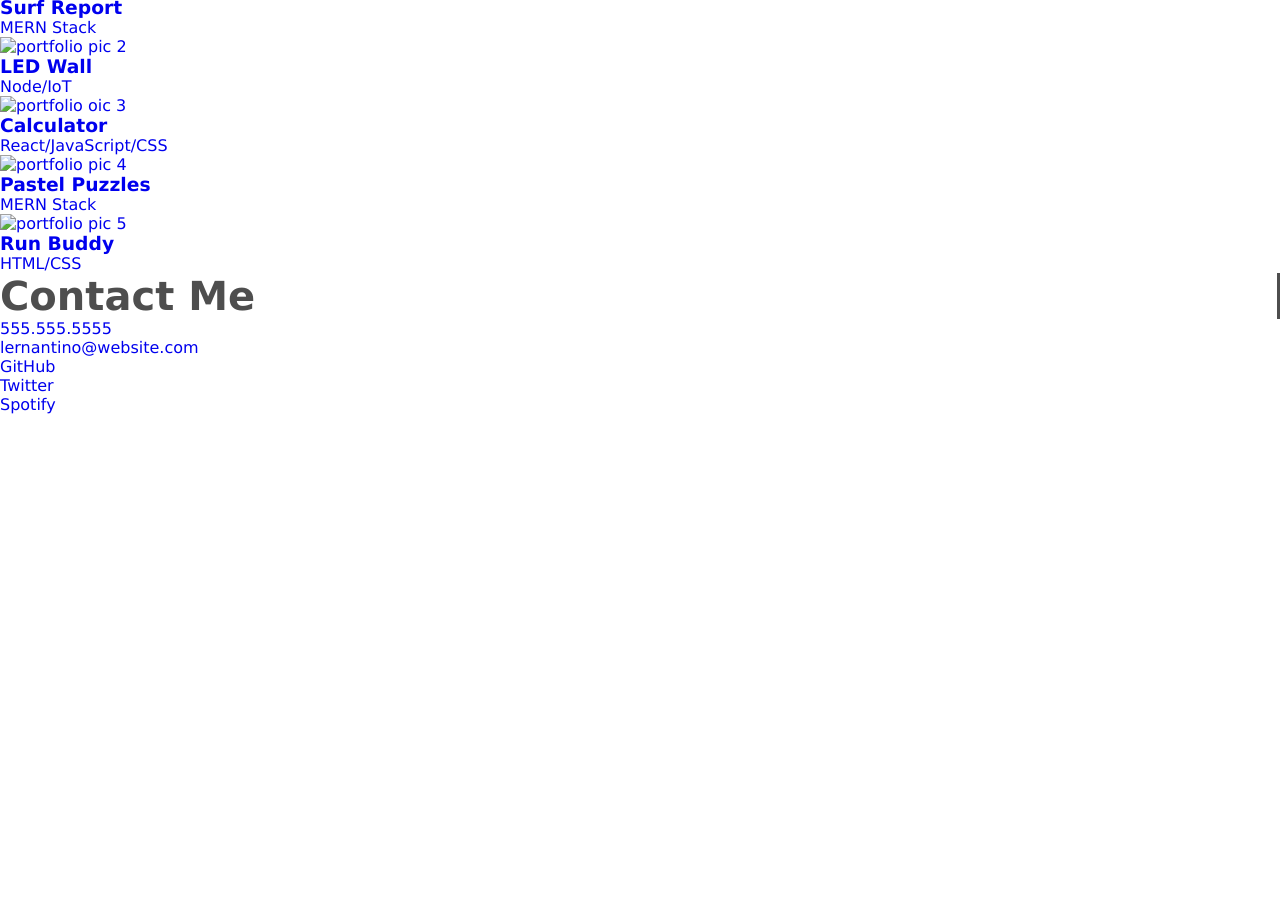
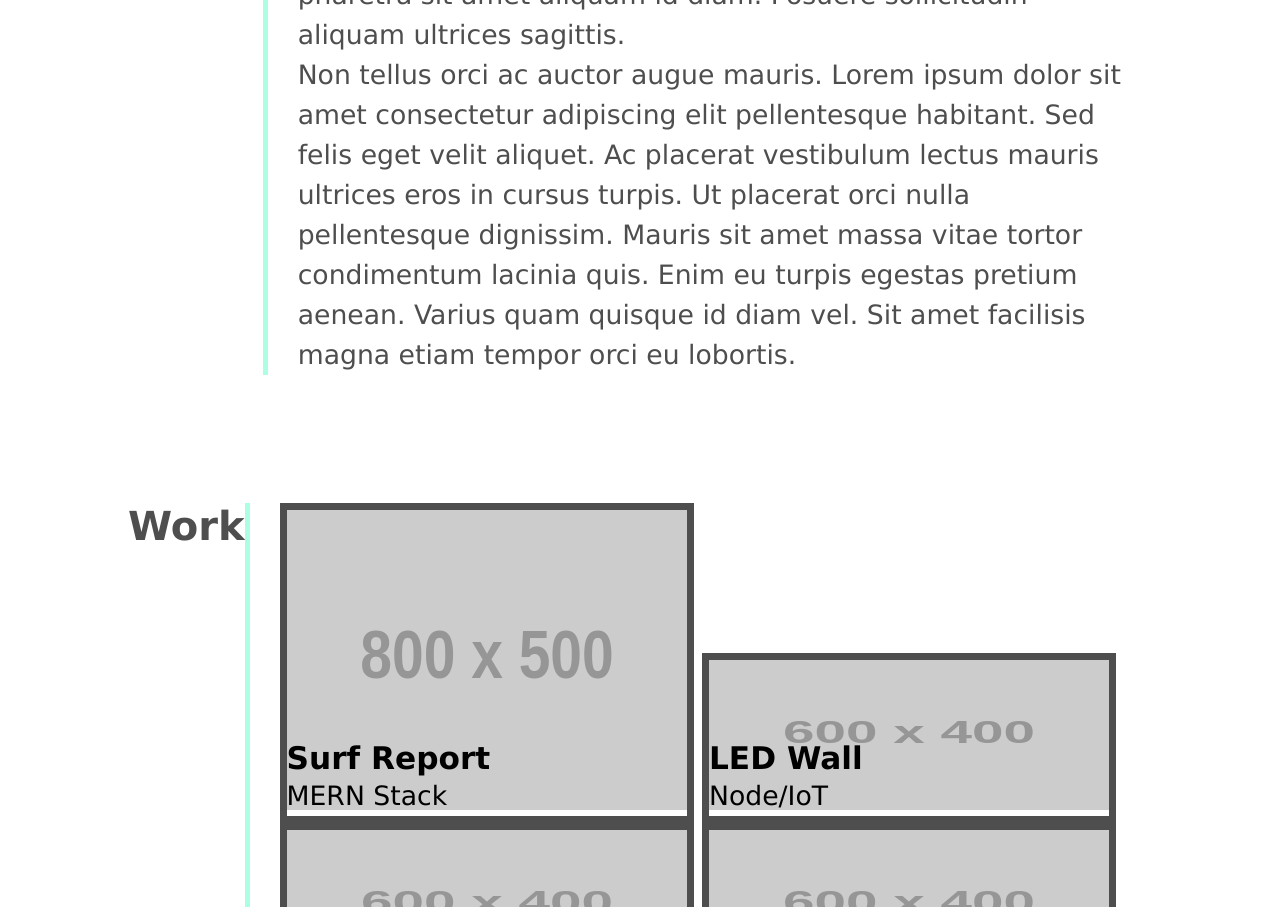
Before and after one commit to jabrams513/JA-Professional-Portfolio, a plain HTML site: page index.html in a window 1280 px wide. Shown: the part 457-1364 px from the top of the page. Before the commit the page ends 871 px from the top, so only its background shows below. Drawn offline with Linux system fonts and the light colour scheme; placeholder pictures from the web are drawn by us.

Commit message:
Formatting for main page sections, addition of placeholder images, added style

```diff
--- a/assets/style.css
+++ b/assets/style.css
@@ -62,16 +62,53 @@ header h1 {
     background-color: var(--bluegreen);
 }
 
-/* .container{
+.container{
     display: flex;
     flex-direction: row;
     flex-wrap: wrap;
-} */
+    justify-content: space-between;
+}
 
 .page-section {
-    border-right: 3px solid var(--charcoal);
     color: var(--charcoal);
     font-size: 20pt;
     padding-right: 20px;
-    /* flex: 100%; */
+    width: 100vw;
+    margin: 5% 10% 5% 10%;
+    display: flex;
 }
+
+section h2 {
+    border-right: 5px solid var(--bluegreen);
+    text-align: right;
+    margin-right: 30px;
+}
+
+p {
+    line-height: 1.5;
+}
+
+section figure {
+    display: inline-block;
+    margin: auto;
+    border: 7px solid var(--charcoal);
+    position: relative;
+       }
+
+figcaption {
+    display: block;
+    text-align: left;
+    position: absolute;
+    bottom: 0;
+    left: 0;
+    width: 100%;
+    color: black;
+       }
+
+.bottomNav {
+    list-style: none;
+    display: flex;
+    flex-direction: row;
+    flex-wrap: wrap;
+    justify-content: space-around;
+}
--- a/index.html
+++ b/index.html
@@ -15,10 +15,18 @@
     <h1>Lernantino</h1>
     <nav>
       <ul class="topNav">
-        <a href="#aboutMe"> <li>About Me</li></a>
-        <a href="#work"> <li>Work</li></a>
-        <a href="#contactMe"> <li>Contact Me</li></a>
-        <a href="#resume"> <li>Resume</li></a>
+        <a href="#aboutMe">
+          <li>About Me</li>
+        </a>
+        <a href="#work">
+          <li>Work</li>
+        </a>
+        <a href="#contactMe">
+          <li>Contact Me</li>
+        </a>
+        <a href="#resume">
+          <li>Resume</li>
+        </a>
       </ul>
     </nav>
   </header>
@@ -32,8 +40,6 @@
     <!-- About me section with generic text-->
     <section class="page-section" id="aboutMe">
       <h2>About Me</h2>
-    </section>
-    <section>
       <p>
         Lorem ipsum dolor sit amet, consectetur adipiscing elit, sed do eiusmod tempor incididunt ut labore et dolore
         magna aliqua. Justo laoreet sit amet cursus sit amet dictum sit. Ut pharetra sit amet aliquam id diam. Posuere
@@ -46,16 +52,14 @@
       </p>
     </section>
 
-
     <!-- Work/Portfolio section with images for projects -->
     <section class="page-section" id="work">
       <h2>Work</h2>
-    </section>
 
       <section class="portfolio">
         <figure class="pic1">
           <a href="#">
-          <img src="IMAGE.jpg" alt="portfolio pic 1" width="400" height="300" />
+            <img src="https://placehold.co/800x500" alt="portfolio pic 1" width="400" height="300" />
             <figcaption>
               <h3>Surf Report</h3>
               <p>MERN Stack</p>
@@ -64,7 +68,7 @@
         </figure>
         <figure>
           <a href="#">
-          <img src="IMAGE.jpg" alt="portfolio pic 2" width="400" height="150" />
+            <img src="https://placehold.co/600x400" alt="portfolio pic 2" width="400" height="150" />
             <figcaption>
               <h3>LED Wall</h3>
               <p>Node/IoT</p>
@@ -73,7 +77,7 @@
         </figure>
         <figure>
           <a href="#">
-          <img src="IMAGE.jpg" alt="portfolio oic 3" width="400" height="150" />
+            <img src="https://placehold.co/600x400" alt="portfolio oic 3" width="400" height="150" />
             <figcaption>
               <h3>Calculator</h3>
               <p>React/JavaScript/CSS</p>
@@ -82,7 +86,7 @@
         </figure>
         <figure>
           <a href="#">
-          <img src="IMAGE.jpg" alt="portfolio pic 4" width="400" height="150" />
+            <img src="https://placehold.co/600x400" alt="portfolio pic 4" width="400" height="150" />
             <figcaption>
               <h3>Pastel Puzzles</h3>
               <p>MERN Stack</p>
@@ -91,7 +95,7 @@
         </figure>
         <figure>
           <a href="#">
-          <img src="IMAGE.jpg" alt="portfolio pic 5" width="400" height="150" />
+            <img src="https://placehold.co/600x400" alt="portfolio pic 5" width="400" height="150" />
             <figcaption>
               <h3>Run Buddy</h3>
               <p>HTML/CSS</p>
@@ -99,12 +103,11 @@
           </a>
         </figure>
       </section>
+    </section>
 
     <!-- Footer/Contact section-->
     <section class="page-section" id="contactMe">
       <h2>Contact Me</h2>
-    </section>
-    <section>
       <ul class="bottomNav">
         <li><a href="tel:+5555555555">555.555.5555</a></li>
         <li>
```
Lines whose indentation alone changed are shown as unchanged.
